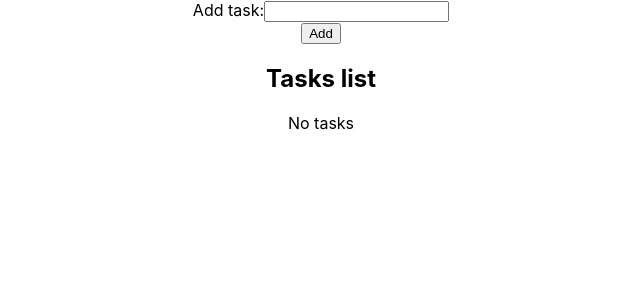
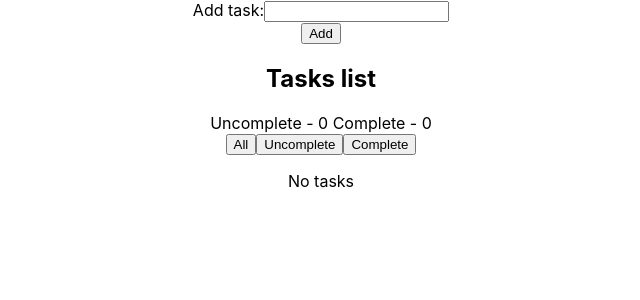
Before and after one commit to ArtemKozar/ToDoSt, a React (Create React App) app: page / in a window 1280 px wide. Shown: the top 300 px of the page, without its empty margins (319-959 px from the left). Built offline with nearby package versions, Linux system fonts and the light colour scheme.

Commit message:
Add filters and check for input

```diff
--- a/src/components/NewTask/NewTask.jsx
+++ b/src/components/NewTask/NewTask.jsx
@@ -5,9 +5,13 @@ import { addToDo } from '../../redux/todos/actionCreators'
 
 const NewTask = () => {
   const [toDo, setToDo] = useState('')
+  const [checkToDoLength, setCheckToDoLength] = useState(true)
   const dispatch = useDispatch()
 
   const handleInput = (event) => {
+    if (event.target.value.length > 5) {
+      setCheckToDoLength(false)
+    }
     setToDo(event.target.value)
   }
 
@@ -28,7 +32,9 @@ const NewTask = () => {
         <input type="text" value={toDo} name="addTask" onChange={handleInput} />
       </label>
       <br />
-      <button onClick={handleAddTask}>Add</button>
+      <button onClick={handleAddTask} disabled={!checkToDoLength}>
+        Add
+      </button>
     </>
   )
 }
--- a/src/components/TasksList/TasksList.jsx
+++ b/src/components/TasksList/TasksList.jsx
@@ -1,14 +1,54 @@
 import { useSelector } from 'react-redux/es/hooks/useSelector'
 import ListItem from './ListItem/ListItem'
+import { useEffect, useState } from 'react'
+
 const TasksList = () => {
   const tasks = useSelector((state) => state.toDos)
+  const [filteredTasks, setFilteredTasks] = useState([])
+  const [currentFilter, setCurrentFilter] = useState('all')
+
+  const allDoneToDos = tasks.filter((task) => task.isDone === true)
+  const allNotDoneToDos = tasks.filter((task) => task.isDone === false)
+  console.log(filteredTasks)
+
+  const handleUncomplitedTask = () => {
+    setFilteredTasks(allNotDoneToDos)
+    setCurrentFilter('uncompleted')
+  }
+
+  const handleComplitedTask = () => {
+    setFilteredTasks(allDoneToDos)
+    setCurrentFilter('completed')
+  }
+
+  const handleAllTasks = () => {
+    setFilteredTasks(tasks)
+    setCurrentFilter('all')
+  }
+
+  useEffect(() => {
+    if (currentFilter === 'all') {
+      setFilteredTasks(tasks)
+    } else if (currentFilter === 'uncompleted') {
+      setFilteredTasks(allNotDoneToDos)
+    } else if (currentFilter === 'completed') {
+      setFilteredTasks(allDoneToDos)
+    }
+  }, [tasks, currentFilter])
+
   return (
     <>
       <h2>Tasks list</h2>
-      {tasks.length === 0 ? (
+      <span>Uncomplete - {allNotDoneToDos.length} </span>
+      <span>Complete - {allDoneToDos.length} </span>
+      <br />
+      <button onClick={handleAllTasks}>All</button>
+      <button onClick={handleUncomplitedTask}>Uncomplete</button>
+      <button onClick={handleComplitedTask}>Complete</button>
+      {filteredTasks.length === 0 ? (
         <p>No tasks</p>
       ) : (
-        tasks.map((task) => {
+        filteredTasks.map((task) => {
           return <ListItem task={task} key={task.id} />
         })
       )}
```
